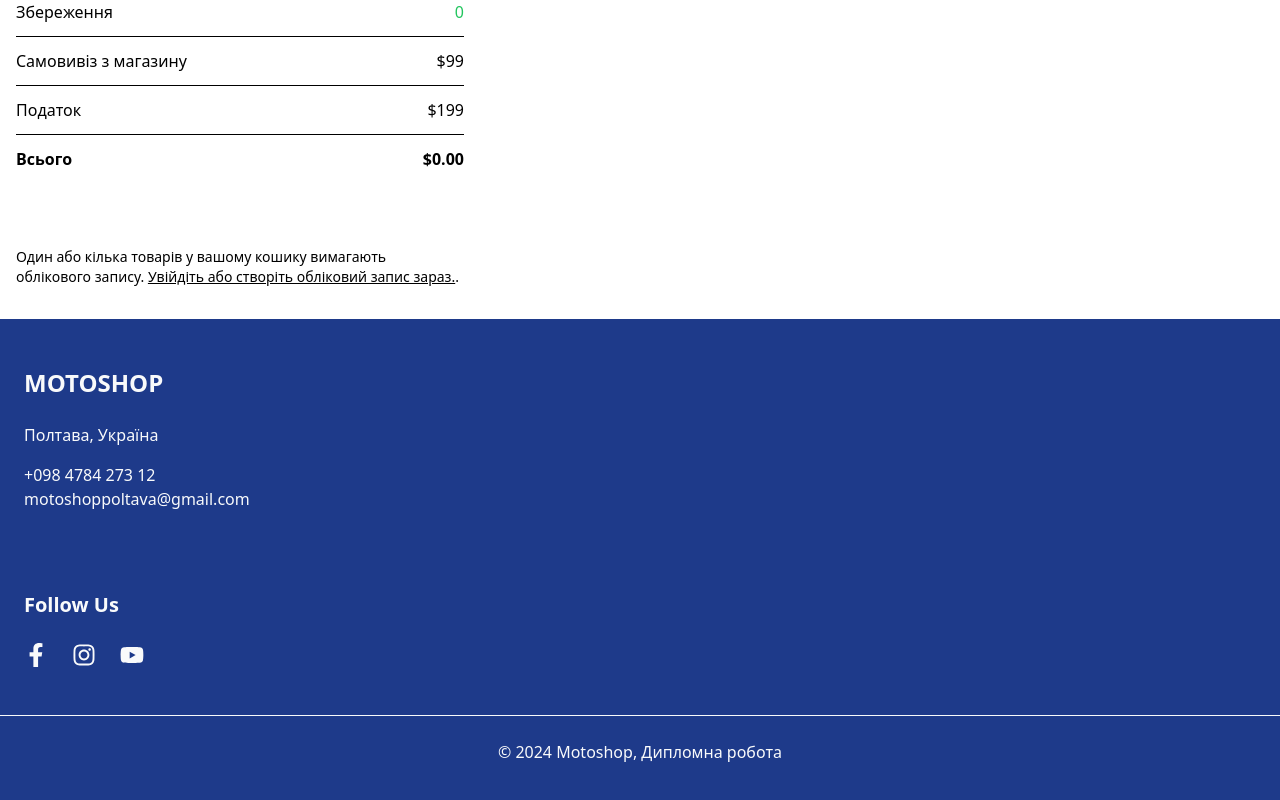
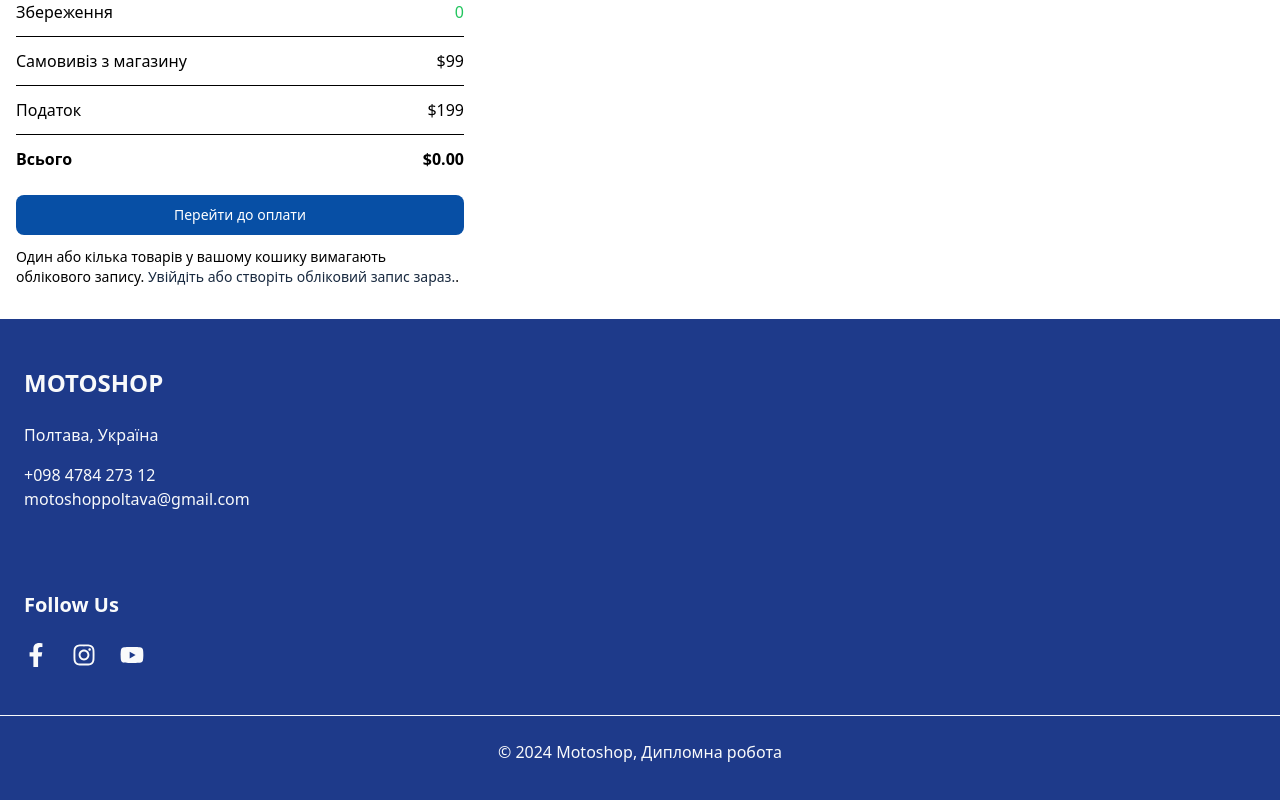
Before and after one commit to m1r4sh/Diplom, a Next.js app: page /checkout in a window 1280 px wide. Shown: the part 1271-2071 px from the top of the page. Built offline with nearby package versions, Linux system fonts and the light colour scheme.

Commit message:
Update checkout.tsx

```diff
--- a/src/pages/checkout.tsx
+++ b/src/pages/checkout.tsx
@@ -559,10 +559,10 @@ const Checkout = () => {
               </div>
             </div>
 
-            <div className="space-y-3">
+          <div className="space-y-3">
               <button
                 type="submit"
-                className="flex w-full items-center justify-center rounded-lg bg-primary-700 px-5 py-2.5 text-sm font-medium text-white hover:bg-primary-800 focus:outline-none focus:ring-4  focus:ring-primary-300 dark:bg-primary-600 dark:hover:bg-primary-700 dark:focus:ring-primary-800"
+                className="flex w-full items-center justify-center rounded-lg bg-[#074fa5] px-5 py-2.5 text-sm font-medium text-white hover:bg-[#074ea597] focus:outline-none focus:ring-4"
               >
                 Перейти до оплати
               </button>
@@ -570,11 +570,7 @@ const Checkout = () => {
               <p className="text-sm font-normal text-gray-500 dark:text-gray-400">
                 Один або кілька товарів у вашому кошику вимагають облікового
                 запису.{" "}
-                <a
-                  href="#"
-                  title=""
-                  className="font-medium text-primary-700 underline hover:no-underline dark:text-primary-500"
-                >
+                <a href="#" title="" className="font-medium text-[#18293f] ">
                   Увійдіть або створіть обліковий запис зараз.
                 </a>
                 .
```
